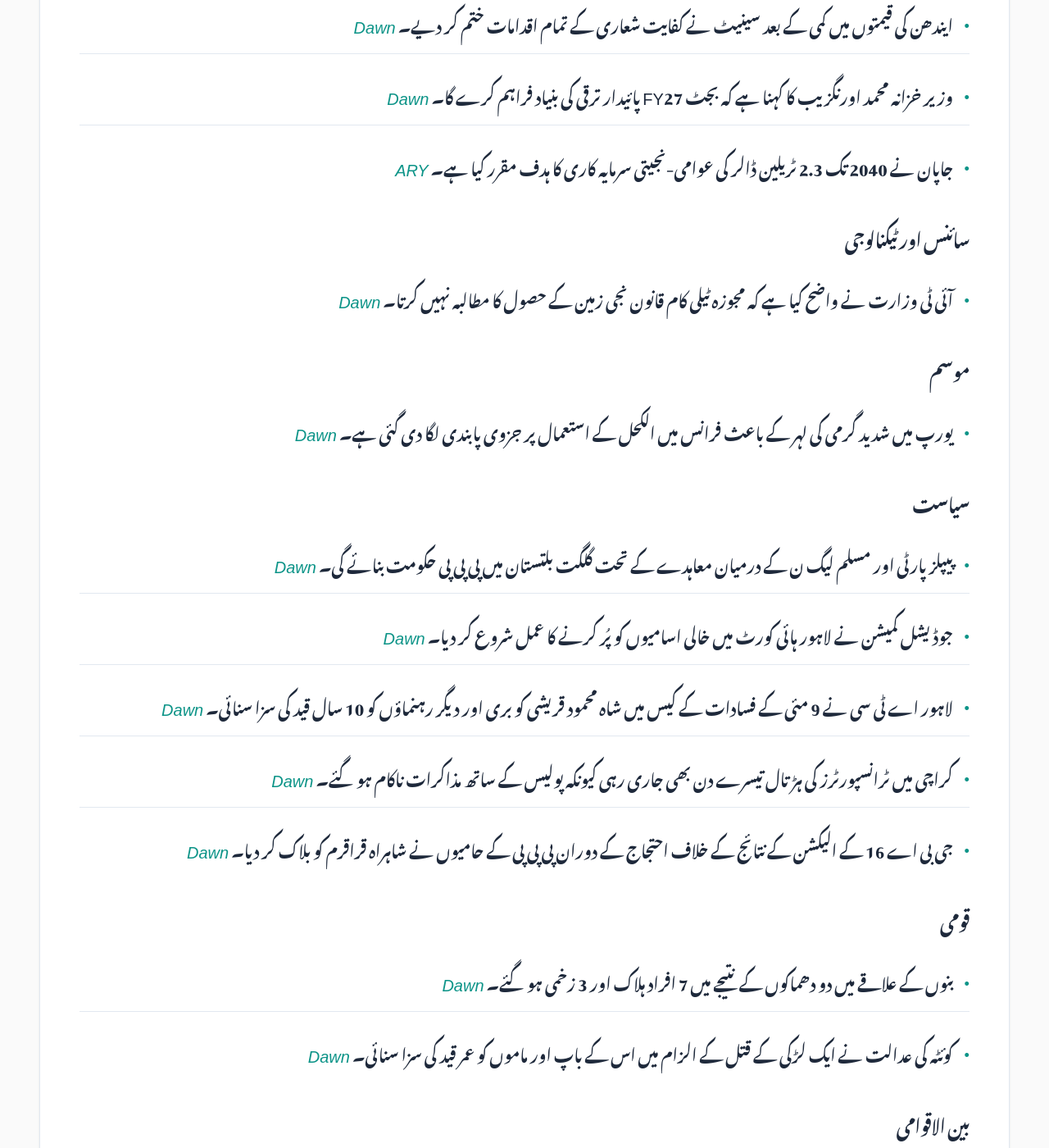
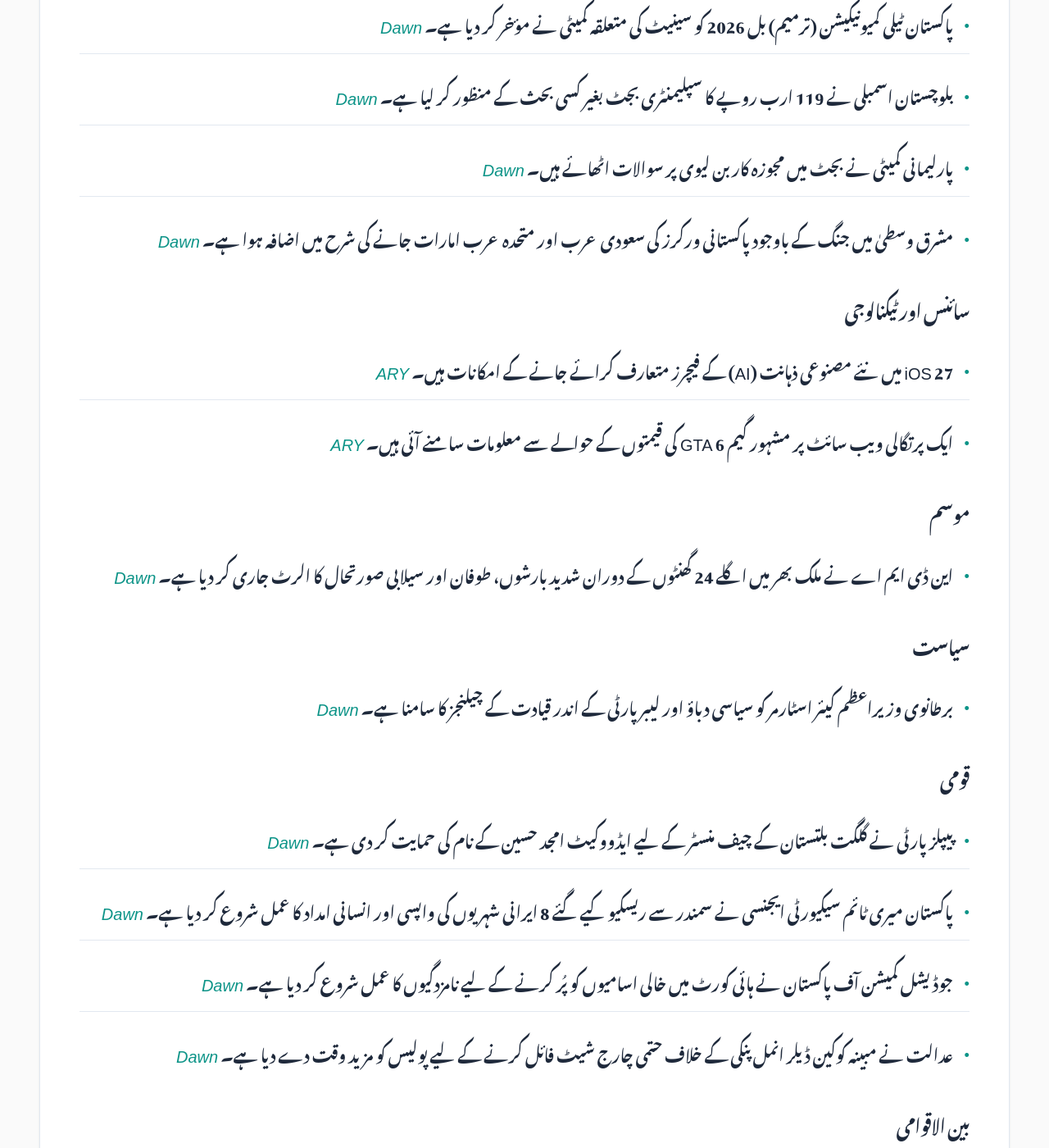
Before and after one commit to zsubzwary/news, a Jekyll site: the page built from ur/index.md, in a window 1280 px wide and 1400 px high, scrolled down 872 px. Shown: the whole window at 82% size. Built offline with Jekyll 4.4.1, drawn with Linux system fonts in a browser that asks for light colours; some web fonts are replaced; comment, search, counter and statistics services are not loaded; some of the changed text lies outside the part shown.

Commit message:
DateTime; 2026-06-21T16:09:07.593Z

```diff
--- a/ur/index.md
+++ b/ur/index.md
@@ -7,54 +7,46 @@ rtl: true
 
 پاکستان کی تازہ خبروں کا خلاصہ
 
- &lrm; 21-Jun-2026 09:10PKT
+ &lrm; 21-Jun-2026 21:09PKT
 
 پڑھنے کا وقت : 4 منٹ
 
 ### معیشت
-- وفاقی بجٹ FY27 میں موسمیاتی تبدیلیوں سے نمٹنے کے لیے مختص فنڈز میں کمی کی گئی ہے۔ *[Dawn](https://www.dawn.com/news/2009607/climate-action-takes-a-backseat-in-federal-budget-fy27)*
-- بلوچستان اسمبلی نے 119 ارب روپے کا ضمنی بجٹ بغیر کسی بحث کے منظور کر لیا ہے۔ *[Dawn](https://www.dawn.com/news/2009604/balochistan-budget-2026-27-balochistan-passes-rs119bn-suppl-budget-without-debate)*
-- پی ٹی آئی نے حکومت کی مالیاتی پالیسیوں کو غریب اور کسان دشمن قرار دیتے ہوئے سخت تنقید کی ہے۔ *[Dawn](https://www.dawn.com/news/2009605/pti-slams-govt-for-anti-poor-fiscal-policies)*
-- ایندھن کی قیمتوں میں کمی کے بعد سینیٹ نے کفایت شعاری کے تمام اقدامات ختم کر دیے۔ *[Dawn](https://www.dawn.com/news/2009516/senate-ends-fuel-conservation-austerity-measures-after-fuel-prices-ease)*
-- وزیر خزانہ محمد اورنگزیب کا کہنا ہے کہ بجٹ FY27 پائیدار ترقی کی بنیاد فراہم کرے گا۔ *[Dawn](https://www.dawn.com/news/2009454/budget-fy27-sets-the-foundation-to-accelerate-sustainable-growth-seen-in-past-2-years-aurangzeb)*
-- جاپان نے 2040 تک 2.3 ٹریلین ڈالر کی عوامی-نجیتی سرمایہ کاری کا ہدف مقرر کیا ہے۔ *[ARY](https://arynews.tv/japan-to-target-2-3-trillion-public-private-investment-by-2040)*
+- پاکستان فیفا ورلڈ کپ 2034 کے لیے 3 سے 4 لاکھ تربیت یافتہ ورکرز تیار کرنے کا ہدف رکھتا ہے۔ *[Dawn](https://www.dawn.com/news/2009709/pakistan-targets-400000-trained-workers-for-fifa-world-cup-2034-hosted-by-saudi-arabia)*
+- مشرق وسطیٰ میں جاری تنازعات کے باعث پاکستان کی آم برآمدات میں 30 فیصد تک کمی کا خدشہ ظاہر کیا گیا ہے۔ *[Dawn](https://www.dawn.com/news/2009699/pakistans-mango-exports-may-shrink-up-to-30pc-as-middle-east-war-impacts-linger)*
+- نئے مالیاتی سال کے وفاقی بجٹ میں موسمیاتی تبدیلیوں کے حوالے سے مختص کردہ فنڈز میں کمی کی گئی ہے۔ *[Dawn](https://www.dawn.com/news/2009607/climate-action-takes-a-backseat-in-federal-budget-fy27)*
+- پاکستان ٹیلی کمیونیکیشن (ترمیم) بل 2026 کو سینیٹ کی متعلقہ کمیٹی نے مؤخر کر دیا ہے۔ *[Dawn](https://www.dawn.com/news/2009575/exploitative-telecom-bill-deferred)*
+- بلوچستان اسمبلی نے 119 ارب روپے کا سپلیمنٹری بجٹ بغیر کسی بحث کے منظور کر لیا ہے۔ *[Dawn](https://www.dawn.com/news/2009604/balochistan-budget-2026-27-balochistan-passes-rs119bn-suppl-budget-without-debate)*
+- پارلیمانی کمیٹی نے بجٹ میں مجوزہ کاربن لیوی پر سوالات اٹھائے ہیں۔ *[Dawn](https://www.dawn.com/news/2009576/budget-2026-27-na-panel-questions-climate-levy)*
+- مشرق وسطیٰ میں جنگ کے باوجود پاکستانی ورکرز کی سعودی عرب اور متحدہ عرب امارات جانے کی شرح میں اضافہ ہوا ہے۔ *[Dawn](https://www.dawn.com/news/2009573/middle-east-conflict-fails-to-deter-gulf-job-exodus)*
 
 ### سائنس اور ٹیکنالوجی
-- آئی ٹی وزارت نے واضح کیا ہے کہ مجوزہ ٹیلی کام قانون نجی زمین کے حصول کا مطالبہ نہیں کرتا۔ *[Dawn](https://www.dawn.com/news/2009478/it-ministry-clarifies-proposed-telecom-law-amendments-do-not-mandate-acquisition-of-private-land)*
+- iOS 27 میں نئے مصنوعی ذہانت (AI) کے فیچرز متعارف کرائے جانے کے امکانات ہیں۔ *[ARY](https://arynews.tv/ios-27-introduces-ai-features-for-users)*
+- ایک پرتگالی ویب سائٹ پر مشہور گیم GTA 6 کی قیمتوں کے حوالے سے معلومات سامنے آئی ہیں۔ *[ARY](https://arynews.tv/gta-6-prices-appear-to-have-been-listed-on-a-portuguese-website)*
 
 ### موسم
-- یورپ میں شدید گرمی کی لہر کے باعث فرانس میں الکحل کے استعمال پر جزوی پابندی لگا دی گئی ہے۔ *[Dawn](https://www.dawn.com/news/2009530/europe-swelters-under-heatwave-france-restricts-alcohol-consumption)*
+- این ڈی ایم اے نے ملک بھر میں اگلے 24 گھنٹوں کے دوران شدید بارشوں، طوفان اور سیلابی صورتحال کا الرٹ جاری کر دیا ہے۔ *[Dawn](https://www.dawn.com/news/2009704/ndma-warns-of-critical-24-hour-weather-window-nationwide)*
 
 ### سیاست
-- پیپلز پارٹی اور مسلم لیگ ن کے درمیان معاہدے کے تحت گلگت بلتستان میں پی پی پی حکومت بنائے گی۔ *[Dawn](https://www.dawn.com/news/2009532/ppp-to-lead-gb-govt-under-power-sharing-deal-with-pml-n)*
-- جوڈیشل کمیشن نے لاہور ہائی کورٹ میں خالی اسامیوں کو پُر کرنے کا عمل شروع کر دیا۔ *[Dawn](https://www.dawn.com/news/2009606/judicial-commission-of-pakistan-initiates-process-to-fill-high-court-vacancies)*
-- لاہور اے ٹی سی نے 9 مئی کے فسادات کے کیس میں شاہ محمود قریشی کو بری اور دیگر رہنماؤں کو 10 سال قید کی سزا سنائی۔ *[Dawn](https://www.dawn.com/news/2009472/may-9-riots-lahore-atc-acquits-shah-mahmood-qureshi-sentences-4-leaders-others-to-10-years)*
-- کراچی میں ٹرانسپورٹرز کی ہڑتال تیسرے دن بھی جاری رہی کیونکہ پولیس کے ساتھ مذاکرات ناکام ہو گئے۔ *[Dawn](https://www.dawn.com/news/2009488/talks-between-transporters-police-break-down-as-karachi-strike-enters-third-day)*
-- جی بی اے 16 کے الیکشن کے نتائج کے خلاف احتجاج کے دوران پی پی پی کے حامیوں نے شاہراہ قراقرم کو بلاک کر دیا۔ *[Dawn](https://www.dawn.com/news/2009496/ppp-supporters-block-karakoram-highway-in-chilas-allege-illegal-gba-16-election-result)*
+- برطانوی وزیراعظم کیئر اسٹارمر کو سیاسی دباؤ اور لیبر پارٹی کے اندر قیادت کے چیلنجز کا سامنا ہے۔ *[Dawn](https://www.dawn.com/news/2009758/uk-pm-starmer-mulling-political-realities-senior-minister)*
 
 ### قومی
-- بنوں کے علاقے میں دو دھماکوں کے نتیجے میں 7 افراد ہلاک اور 3 زخمی ہو گئے۔ *[Dawn](https://www.dawn.com/news/2009439/7-dead-3-injured-in-back-to-back-blasts-in-kps-bannu)*
-- کوئٹہ کی عدالت نے ایک لڑکی کے قتل کے الزام میں اس کے باپ اور ماموں کو عمر قید کی سزا سنائی۔ *[Dawn](https://www.dawn.com/news/2009600/life-term-for-father-uncle-over-girls-murder)*
+- پیپلز پارٹی نے گلگت بلتستان کے چیف منسٹر کے لیے ایڈووکیٹ امجد حسین کے نام کی حمایت کر دی ہے۔ *[Dawn](https://www.dawn.com/news/2009695/ppp-chairman-gives-the-nod-to-advocate-amjad-hussain-for-post-of-gb-chief-minister)*
+- پاکستان میری ٹائم سیکیورٹی ایجنسی نے سمندر سے ریسکیو کیے گئے 8 ایرانی شہریوں کی واپسی اور انسانی امداد کا عمل شروع کر دیا ہے۔ *[Dawn](https://www.dawn.com/news/2009751/pmsa-begins-repatriation-humanitarian-assistance-of-8-iranian-nationals-rescued-at-sea)*
+- جوڈیشل کمیشن آف پاکستان نے ہائی کورٹ میں خالی اسامیوں کو پُر کرنے کے لیے نامزدگیوں کا عمل شروع کر دیا ہے۔ *[Dawn](https://www.dawn.com/news/2009606/judicial-commission-of-pakistan-initiates-process-to-fill-high-court-vacancies)*
+- عدالت نے مبینہ کوکین ڈیلر انمل پنکی کے خلاف حتمی چارج شیٹ فائل کرنے کے لیے پولیس کو مزید وقت دے دیا ہے۔ *[Dawn](https://www.dawn.com/news/2009635/police-get-more-time-to-file-final-charge-sheet-against-alleged-cocaine-dealer-anmol-pinky)*
 
 ### بین الاقوامی
-- وزیراعظم شہباز شریف اور سی ڈی ایف عاصم منیر ایران اور امریکہ کے درمیان مذاکرات میں شرکت کے لیے سوئٹزرلینڈ روانہ ہو گئے۔ *[Dawn](https://www.dawn.com/news/2009504/pm-shehbaz-cdf-asim-munir-depart-for-switzerland-to-attend-iran-us-talks)*
-- ایران کا وفد امریکہ کے ساتھ مذاکرات کے لیے سوئٹزرلینڈ پہنچ چکا ہے۔ *[ARY](https://arynews.tv/iranian-delegation-arrives-in-switzerland-for-us-talks)*
-- امریکی سیاست دان جے ڈی وینس بھی ایران مذاکرات کے لیے سوئٹزرلینڈ روانہ ہو گئے۔ *[ARY](https://arynews.tv/jd-vance-departs-washington-for-iran-talks-in-switzerland)*
-- لبنان میں اسرائیلی حملوں کے نتیجے میں کم از کم 20 افراد ہلاک ہو گئے ہیں۔ *[Dawn](https://www.dawn.com/news/2009582/at-least-20-killed-as-israel-continues-attacks-in-lebanon)*
-- غزہ میں اسرائیلی حملوں میں ایک صحافی سمیت 11 افراد جاں بحق ہو گئے۔ *[Dawn](https://www.dawn.com/news/2009579/journalist-among-11-killed-in-israels-assault-on-gaza)*
-- اطالوی وزیراعظم جولیا میلونی اور ڈونلڈ ٹرمپ کے درمیان سفارتی تنازع شدت اختیار کر گیا ہے۔ *[Dawn](https://www.dawn.com/news/2009521/meloni-hits-back-as-trump-escalates-g7-photo-spat)*
-- برطانیہ کے بیڈفورڈ کے قریب ٹرین حادثے میں ایک ڈرائیور ہلاک اور نو افراد کی حالت تشویشناک ہے۔ *[Dawn](https://www.dawn.com/news/2009486/nine-people-remain-in-critical-condition-after-fatal-uk-train-crash)*
-- ایڈنبرا میں مسلمانوں کے خلاف تشدد کے واقعات کی تحقیقات کے لیے دہشت گردی مخالف پولیس متحرک ہو گئی۔ *[Dawn](https://www.dawn.com/news/2009523/counter-terror-cops-probe-suspected-anti-muslim-attacks-in-edinburgh)*
-- برطانوی وزیراعظم کیئر اسٹارمر کے استعفیٰ دینے کی خبریں گردش کر رہی ہیں۔ *[ARY](https://arynews.tv/keir-starmer-uk-pm-ready-to-quit-says-reports)*
+- امریکہ اور ایران کے درمیان سوئٹزرلینڈ میں تکنیکی مذاکرات کا آغاز ہو گیا ہے تاکہ معاہدے کی تفصیلات طے کی جا سکیں۔ *[Dawn](https://www.dawn.com/news/2009504/peace-requires-give-and-take-vance-shehbaz-amp-al-thani-address-summit-opening-ceremony-ahead-of-talks-in-burgenstock)*
+- غزہ میں اسرائیلی حملوں کے نتیجے میں کم از کم 11 افراد ہلاک ہو گئے۔ *[Dawn](https://www.dawn.com/news/2009579/journalist-among-11-killed-in-israels-assault-on-gaza)*
+- لبنان میں اسرائیلی حملوں کے نتیجے میں کم از کم 20 افراد جاں بحق ہو گئے۔ *[Dawn](https://www.dawn.com/news/2009582/at-least-20-killed-as-israel-continues-attacks-in-lebanon)*
+- سکاٹ لینڈ کے شہر ایڈنبرگ میں مسلم مخالف حملوں کے سلسلے میں ایک شخص پر فرد جرم عائد کر دی گئی ہے۔ *[Dawn](https://www.dawn.com/news/2009681/man-charged-over-suspected-anti-muslim-attacks-in-uks-edinburgh)*
+- ہرمز کے مقام پر 60 دنوں کے لیے کوئی ٹرانزٹ فیس نہیں لی جائے گی۔ *[ARY](https://arynews.tv/us-iran-relations-no-fees-in-strait-of-hormuz)*
 
 ### کھیل
-- سپین کی فٹ بال ٹیم کا سخت ردعمل دینے کے لیے تیار ہونے کا بیان سامنے آیا ہے۔ *[ARY](https://arynews.tv/fired-up-spain-ready-to-hit-back-says-de-la-fuente)*
-- مالگا نے المیریا کو شکست دے کر لالیگا میں ترقی حاصل کر لی ہے۔ *[ARY](https://arynews.tv/malaga-defeat-almeria-in-play-off-to-win-la-liga-promotion)*
-- جرمنی نے آئیوری کوسٹ کو ہرا کر ورلڈ کپ کے آخری 32 میں جگہ بنا لی ہے۔ *[ARY](https://arynews.tv/germany-beat-ivory-coast-to-reach-world-cup-last-32)*
-
-### صحت
-- ایک تجرباتی دل کی دوا گردوں کے علاج میں بھی مددگار ثابت ہو سکتی ہے۔ *[ARY](https://arynews.tv/ebola-and-its-long-term-effects-on-health)*
+- ورلڈ کپ کے 1000ویں میچ میں جاپان نے تیونس کو 4-0 سے شکست دے دی۔ *[Dawn](https://www.dawn.com/news/2009696/japan-rout-tunisia-4-0-as-ueda-shines-in-world-cups-1000th-match)*
+- فٹ بال اسٹار ہالینڈ کی ایک بیان کردہ بات سوشل میڈیا پر زیر بحث ہے۔ *[ARY](https://arynews.tv/i-was-thinking-of-her-haaland-mistakes-monroe-for-sydney-sweeney)*
 
 ### دیگر
-- اقوام متحدہ کے مطابق موسمیاتی خطرات کا سب سے زیادہ اثر بچوں پر پڑ رہا ہے۔ *[ARY](https://arynews.tv/climate-focus-children-bearing-brunt-of-climate-hazards-un-says)*
-- چین میں 'فوئی گراس' کی پیداوار ایک تیزی سے بڑھتی ہوئی صنعت بن رہی ہے۔ *[ARY](https://arynews.tv/foie-gras-production-a-growing-industry-in-china)*
+- یو اے ای ویزا کے اسٹیٹس کو آن لائن چیک کرنے کے طریقہ کار کے بارے میں معلومات۔ *[ARY](https://arynews.tv/how-to-check-your-uae-visa-status-online)*
+- مشہور شخصیات جیسے دوہ لیپا، میگن مارکل اور ٹیلر سوئفٹ سے متعلق مختلف خبریں گردش کر رہی ہیں۔ *[ARY](https://arynews.tv/dua-lipas-sicily-couture-wedding-dress-dazzles-with-480000-beads-and-25000-feathers)*
```
